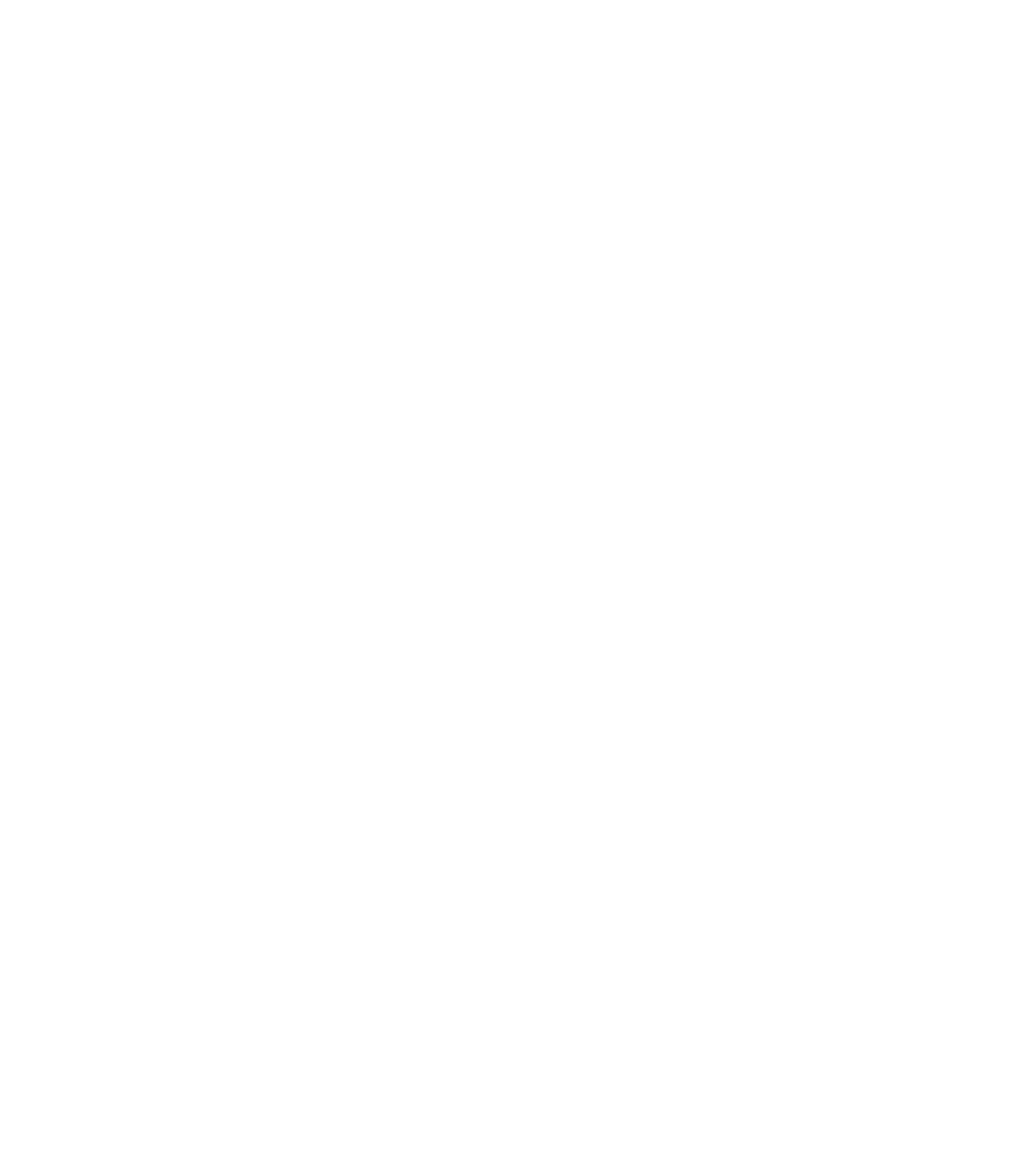
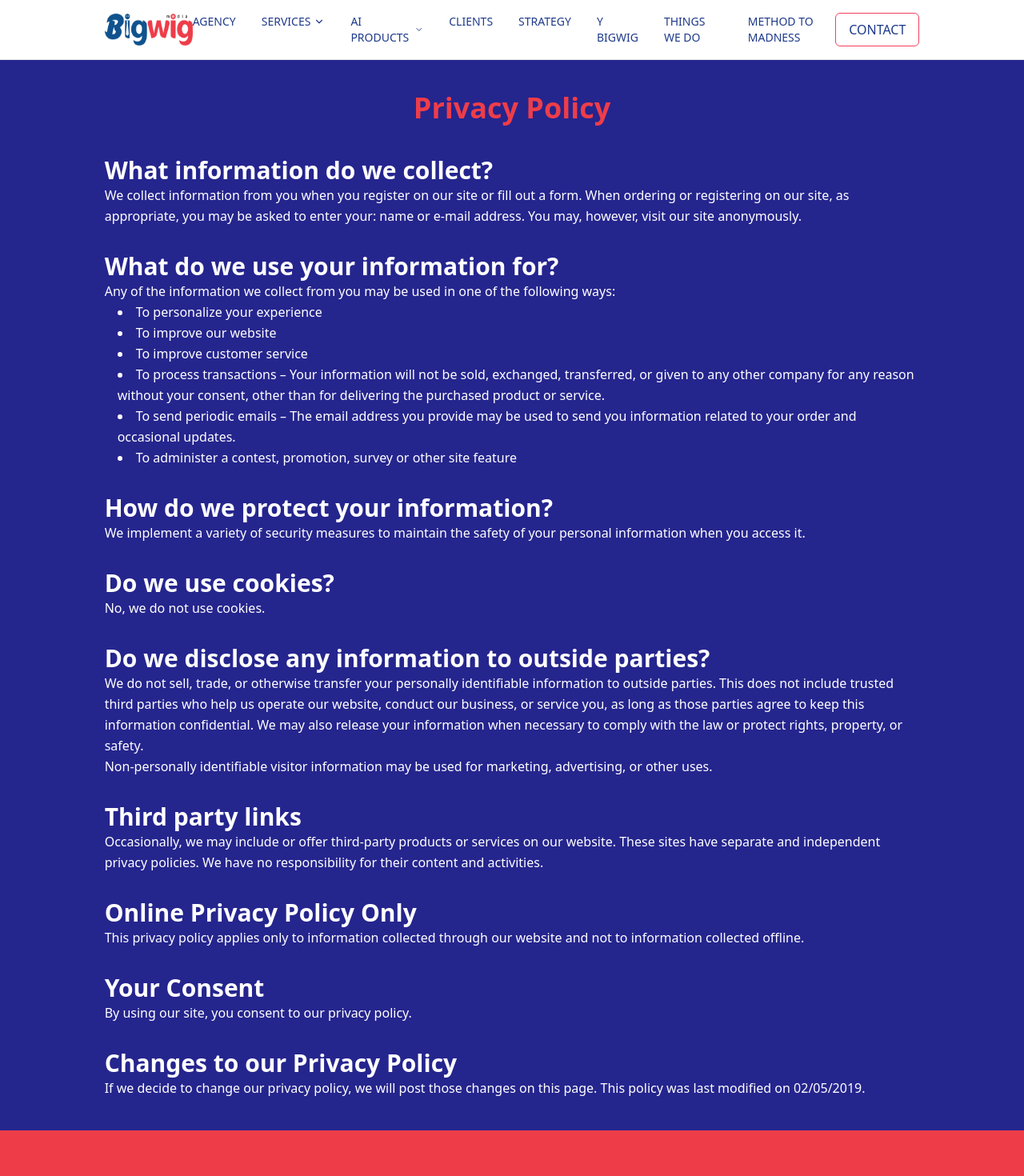
Before and after one commit to Chandan2812/Bigwig, a React (Vite) app: page /privacy-policy in a window 1280 px wide. Before the commit this address had no page. Shown: the top 1470 px of the page at 80% size. Before the commit the page ends 800 px from the top, so only its background shows below. Built offline with nearby package versions, Linux system fonts and the light colour scheme.

Commit message:
added privacy policy

```diff
--- a/src/App.tsx
+++ b/src/App.tsx
@@ -9,6 +9,7 @@
 import Agency from "./components/Agency";
 import Strategy from "./components/Strategy";
 import ContactPage from "./Pages/Contact";
+import Privacy from "./Pages/Privacy";
 
 function App() {
   return (
@@ -32,11 +33,12 @@
         />
         <Route path="/things-we-do" element={<HelpSection />} />
         <Route path="/Method" element={<Method />} />
-        <Route path="/YBigwigSection" element={<YBigwigSection />} />
+        <Route path="/Y-Bigwig" element={<YBigwigSection />} />
         <Route path="/Clients" element={<Clients />} />
         <Route path="/strategy" element={<Strategy />} />
         <Route path="/Agency" element={<Agency />} />
         <Route path="/contact" element={<ContactPage />} />
+        <Route path="/privacy-policy" element={<Privacy />} />
       </Routes>
     </Router>
   );
--- a/src/Pages/Landing.tsx
+++ b/src/Pages/Landing.tsx
@@ -156,7 +156,7 @@
               <Link to="/strategy" className="block">
                 Strategy
               </Link>
-              <Link to="/YBigwigSection" className="block">
+              <Link to="/Y-Bigwig" className="block">
                 Y Bigwig
               </Link>
               <Link to="/things-we-do" className="block">
--- a/src/Pages/Landing2.tsx
+++ b/src/Pages/Landing2.tsx
@@ -132,7 +132,7 @@
               <Link to="/strategy">Strategy</Link>
             </li>
             <li>
-              <Link to="/bigwig">Y Bigwig</Link>
+              <Link to="/Y-Bigwig">Y Bigwig</Link>
             </li>
             <li>
               <Link to="/things-we-do">Things We Do</Link>
--- /dev/null
+++ b/src/Pages/Privacy.tsx
@@ -0,0 +1,129 @@
+import Navbar from "../components/nav";
+import CallToActionSection from "../components/Footer";
+
+function Privacy() {
+  return (
+    <div className="bg-[#25258E] text-white">
+      <Navbar />
+      <div className="w-5/6 mx-auto px-6 py-10">
+        <h1 className="text-[#EE3D49] text-4xl font-semibold text-center mb-10">
+          Privacy Policy
+        </h1>
+        <div className="space-y-8 text-base leading-relaxed">
+          <div>
+            <h2 className="text-3xl font-semibold">
+              What information do we collect?
+            </h2>
+            <p>
+              We collect information from you when you register on our site or
+              fill out a form. When ordering or registering on our site, as
+              appropriate, you may be asked to enter your: name or e-mail
+              address. You may, however, visit our site anonymously.
+            </p>
+          </div>
+
+          <div>
+            <h2 className="text-3xl font-semibold">
+              What do we use your information for?
+            </h2>
+            <p>
+              Any of the information we collect from you may be used in one of
+              the following ways:
+            </p>
+            <ul className="list-disc list-inside ml-4">
+              <li>To personalize your experience</li>
+              <li>To improve our website</li>
+              <li>To improve customer service</li>
+              <li>
+                To process transactions – Your information will not be sold,
+                exchanged, transferred, or given to any other company for any
+                reason without your consent, other than for delivering the
+                purchased product or service.
+              </li>
+              <li>
+                To send periodic emails – The email address you provide may be
+                used to send you information related to your order and
+                occasional updates.
+              </li>
+              <li>
+                To administer a contest, promotion, survey or other site feature
+              </li>
+            </ul>
+          </div>
+
+          <div>
+            <h2 className="text-3xl font-semibold">
+              How do we protect your information?
+            </h2>
+            <p>
+              We implement a variety of security measures to maintain the safety
+              of your personal information when you access it.
+            </p>
+          </div>
+
+          <div>
+            <h2 className="text-3xl font-semibold">Do we use cookies?</h2>
+            <p>No, we do not use cookies.</p>
+          </div>
+
+          <div>
+            <h2 className="text-3xl font-semibold">
+              Do we disclose any information to outside parties?
+            </h2>
+            <p>
+              We do not sell, trade, or otherwise transfer your personally
+              identifiable information to outside parties. This does not include
+              trusted third parties who help us operate our website, conduct our
+              business, or service you, as long as those parties agree to keep
+              this information confidential. We may also release your
+              information when necessary to comply with the law or protect
+              rights, property, or safety.
+            </p>
+            <p>
+              Non-personally identifiable visitor information may be used for
+              marketing, advertising, or other uses.
+            </p>
+          </div>
+
+          <div>
+            <h2 className="text-3xl font-semibold">Third party links</h2>
+            <p>
+              Occasionally, we may include or offer third-party products or
+              services on our website. These sites have separate and independent
+              privacy policies. We have no responsibility for their content and
+              activities.
+            </p>
+          </div>
+
+          <div>
+            <h2 className="text-3xl font-semibold">
+              Online Privacy Policy Only
+            </h2>
+            <p>
+              This privacy policy applies only to information collected through
+              our website and not to information collected offline.
+            </p>
+          </div>
+
+          <div>
+            <h2 className="text-3xl font-semibold">Your Consent</h2>
+            <p>By using our site, you consent to our privacy policy.</p>
+          </div>
+
+          <div>
+            <h2 className="text-3xl font-semibold">
+              Changes to our Privacy Policy
+            </h2>
+            <p>
+              If we decide to change our privacy policy, we will post those
+              changes on this page. This policy was last modified on 02/05/2019.
+            </p>
+          </div>
+        </div>
+      </div>
+      <CallToActionSection />
+    </div>
+  );
+}
+
+export default Privacy;
--- a/src/components/Footer.tsx
+++ b/src/components/Footer.tsx
@@ -15,16 +15,18 @@
           Let's not waste time &amp; get started.{" "}
           <span className="text-white font-extrabold">Shall we?</span>
         </h1>
-        <button className="bg-transparent border-2 border-white px-8 py-4 rounded shadow-lg text-white font-semibold text-lg tracking-widest hover:bg-white hover:text-red-600 transition">
-          LET'S DISCUSS YOUR PROJECT
-        </button>
+        <a href="/contact">
+          <button className="bg-transparent border-2 border-white px-8 py-4 rounded shadow-lg text-white font-semibold text-lg tracking-widest hover:bg-white hover:text-red-600 transition">
+            LET'S DISCUSS YOUR PROJECT
+          </button>
+        </a>
       </div>
 
       {/* Footer Section */}
       <footer className="bg-black text-white text-sm pb-16 md:pb-5 py-7 px-10 flex flex-col md:flex-row justify-between items-center">
         <div className="mb-2 md:mb-0 text-gray-400">
           © BIGWIG 2025 |{" "}
-          <a href="#" className="underline hover:text-gray-400">
+          <a href="/privacy-policy" className="underline hover:text-gray-400">
             PRIVACY POLICY
           </a>
         </div>
--- a/src/components/nav.tsx
+++ b/src/components/nav.tsx
@@ -71,7 +71,7 @@
     },
     { name: "CLIENTS", href: "/clients" },
     { name: "STRATEGY", href: "/strategy" },
-    { name: "Y BIGWIG", href: "/YBigwigSection" },
+    { name: "Y BIGWIG", href: "/Y-Bigwig" },
     { name: "THINGS WE DO", href: "/things-we-do" },
     { name: "METHOD TO MADNESS", href: "/method" },
   ];
```
